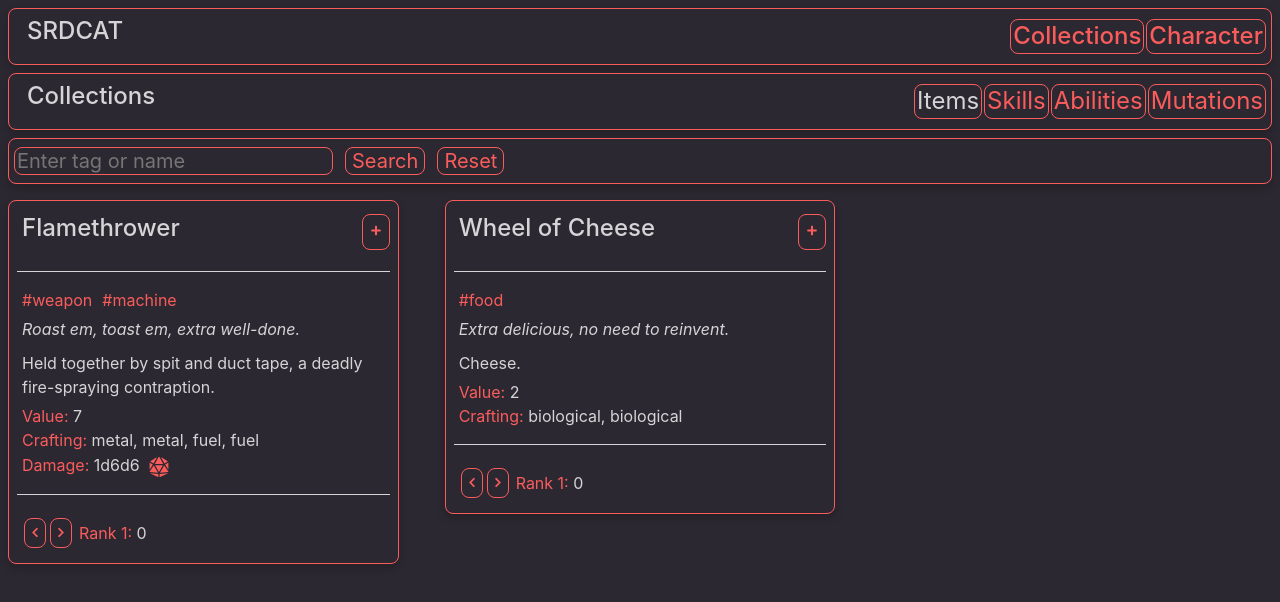
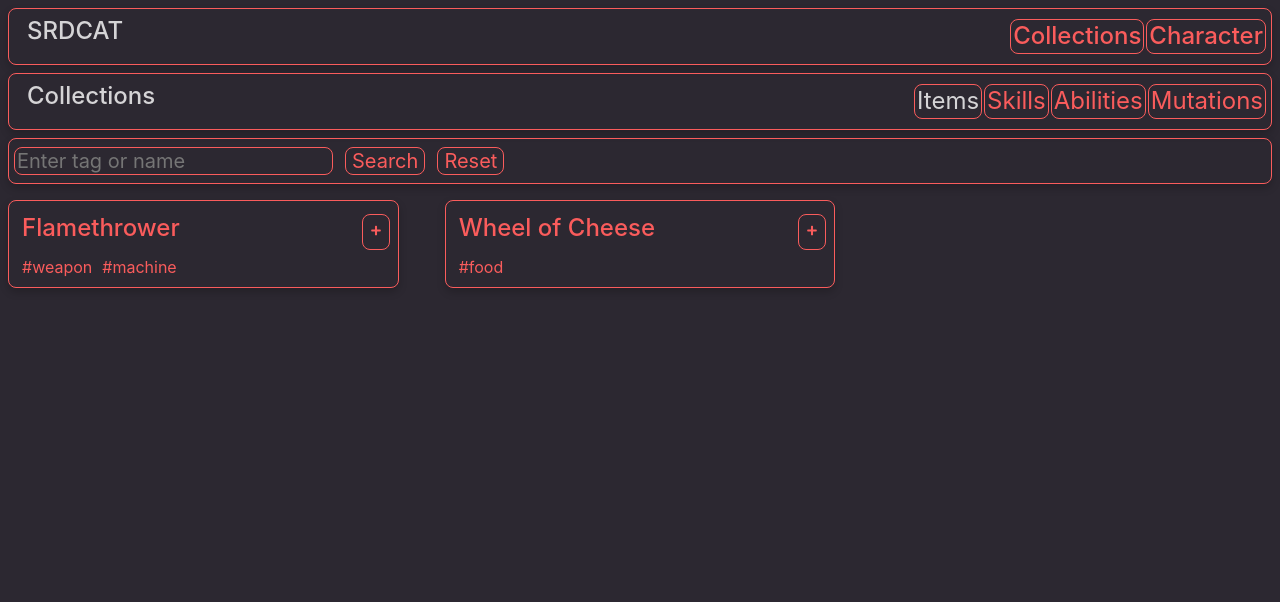
Before and after one commit to MatthewBozin/SRDCAT, a React (Create React App) app: page / in a window 1280 px wide. Shown: the top 602 px of the page. Built offline with nearby package versions, Linux system fonts and the light colour scheme.

Commit message:
expand/collapse cards, added keys to lists

```diff
--- a/src/cards/Card.js
+++ b/src/cards/Card.js
@@ -5,6 +5,7 @@ import Flavor from "./Flavor";
 import Description from "./Description";
 import Ranks from "./Ranks";
 import PlusMinus from "./PlusMinus";
+import ExpandCollapse from "./ExpandCollapse";
 import Table from "./Table";
 import Col from "react-bootstrap/Col";
 import { FaHammer, FaRecycle } from "react-icons/fa";
@@ -93,22 +94,54 @@ const Card = (props) => {
     }
   };
 
-  //BUTTON
-  //if (expanded === false) return button expand mode
-  //return button collapse mode
+  const expandCollapse = (status) => {
+    if (status === true) {
+      setExpanded(() => {
+        return false;
+      });
+    } else {
+      setExpanded(() => {
+        return true;
+      });
+    }
+  };
 
-  //const expandCard = () => {setExpanded(true)}
-  //const collapseCard = () => {setExpanded(false)}
-
-  //CARD
-  //if (expanded === false) return collapsed card format
-  //return expanded card format
-
+  if (expanded === false) {
+    return (
+      <Col xs={12} md lg={6} xl={4}>
+        <article className="item">
+          <div className="row">
+            <Name
+              name={name}
+              expanded={expanded}
+              expandCollapse={expandCollapse}
+            />
+            <span className="right">
+              <PlusMinus
+                card={props.card}
+                form={props.form}
+                placement={props.placement}
+                deleteFrom={props.deleteFrom}
+              />
+              {ifItem(props.deleteFrom)}
+            </span>
+          </div>
+          {tags.map((tag, index) => {
+            return <Tag tag={tag} key={index} />;
+          })}
+        </article>
+      </Col>
+    );
+  }
   return (
     <Col xs={12} md lg={6} xl={4}>
       <article className="item">
         <div className="row">
-          <Name name={name} />
+          <Name
+            name={name}
+            expanded={expanded}
+            expandCollapse={expandCollapse}
+          />
           <span className="right">
             <PlusMinus
               card={props.card}
--- /dev/null
+++ b/src/cards/ExpandCollapse.js
@@ -0,0 +1,31 @@
+import React from "react";
+import { FaExpandArrowsAlt, FaCompressArrowsAlt } from "react-icons/fa";
+
+const ExpandCollapse = (props) => {
+  let expandCollapse = props.expandCollapse;
+
+  if (props.expanded === true) {
+    return (
+      <button className="bit right button bordered padded2 margin">
+        <FaCompressArrowsAlt
+          className="bpad"
+          onClick={() => {
+            expandCollapse();
+          }}
+        ></FaCompressArrowsAlt>
+      </button>
+    );
+  }
+  return (
+    <button className="bit right button bordered padded2 margin">
+      <FaExpandArrowsAlt
+        className="bpad"
+        onClick={() => {
+          expandCollapse();
+        }}
+      ></FaExpandArrowsAlt>
+    </button>
+  );
+};
+
+export default ExpandCollapse;
--- a/src/cards/Name.js
+++ b/src/cards/Name.js
@@ -1,7 +1,18 @@
 import React from "react";
 
 const Name = (props) => {
-  return <h4 className="bit padded3">{props.name}</h4>;
+  let expandCollapse = props.expandCollapse;
+  let expanded = props.expanded;
+  return (
+    <h4
+      className="button bit padded3"
+      onClick={() => {
+        expandCollapse(expanded);
+      }}
+    >
+      {props.name}
+    </h4>
+  );
 };
 
 export default Name;
--- a/src/charactersheet/Defenses.js
+++ b/src/charactersheet/Defenses.js
@@ -64,11 +64,12 @@ const Defenses = () => {
           return (
             <button
               className="bit bordered padded2 margin"
+              key={index}
               onClick={() => {
                 modalOpenStat(defense);
               }}
             >
-              <Stat stat={defense} key={index} />
+              <Stat stat={defense} />
             </button>
           );
         })}
@@ -79,10 +80,11 @@ const Defenses = () => {
         </Modal.Header>
         <Modal.Body>
           Attacker sum:
-          {profarray.map((prof) => {
+          {profarray.map((prof, index) => {
             return (
               <button
                 className="bit button bordered padded2"
+                key={index}
                 onClick={() => {
                   test(prof);
                 }}
--- a/src/charactersheet/SaveCharModal.js
+++ b/src/charactersheet/SaveCharModal.js
@@ -71,7 +71,7 @@ const SaveCharModal = () => {
             let slot = JSON.parse(JSON.stringify(index));
             if (char.name === undefined) {
               return (
-                <div>
+                <div key={index}>
                   <span className="bit item">(empty)</span>
                   <button
                     onClick={() => {
@@ -86,6 +86,7 @@ const SaveCharModal = () => {
             } else {
               return (
                 <CharSlot
+                  key={index}
                   char={char}
                   saveChar={saveChar}
                   loadChar={loadChar}
--- a/src/charactersheet/Stats.js
+++ b/src/charactersheet/Stats.js
@@ -66,10 +66,11 @@ const Stats = () => {
     <div className="item">
       <div className="row entry">STATS</div>
       <div className="bit row entry">
-        {SEACAT.map((stat) => {
+        {SEACAT.map((stat, index) => {
           return (
             <button
               className="bit bordered padded2 margin"
+              key={index}
               onClick={() => {
                 modalOpenStat(stat);
               }}
@@ -86,10 +87,11 @@ const Stats = () => {
         <Modal.Body>
           Targets:
           <div>
-            {targets.map((target) => {
+            {targets.map((target, index) => {
               return (
                 <button
                   className="bit button bordered padded2"
+                  key={index}
                   onClick={() => {
                     test(target.value);
                   }}
--- a/src/pages/CharSheet.js
+++ b/src/pages/CharSheet.js
@@ -83,7 +83,7 @@ const CharSheet = () => {
       </div>
       {categoryArray.map((category, index) => {
         return (
-          <div className="item">
+          <div className="item" key={index}>
             <div className="row entry fullwidth">
               <span>
                 <Link
```
Also changed, not shown: 1 other file (tests, documents, lock files or other folders).
